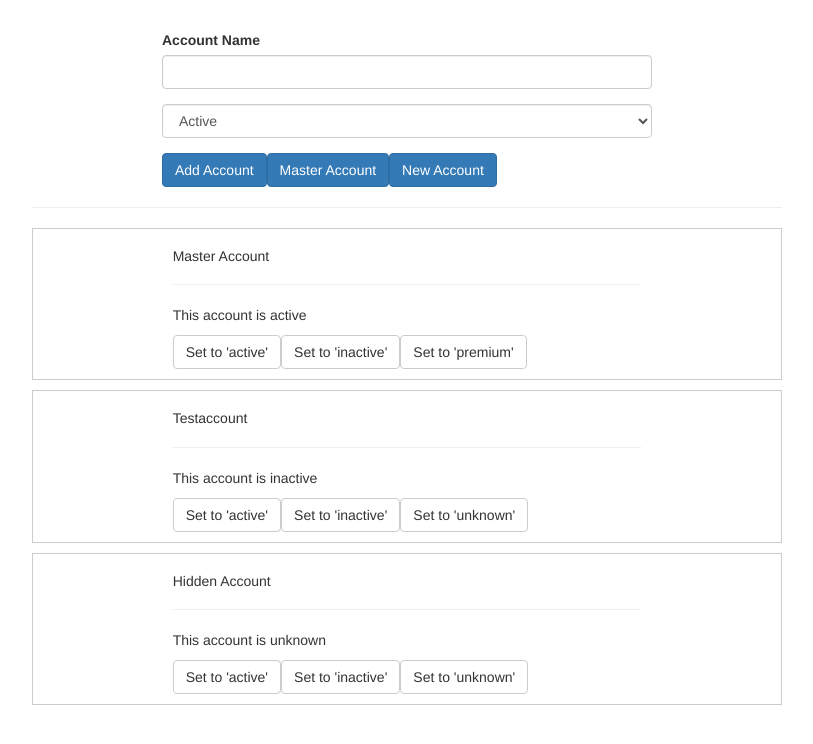
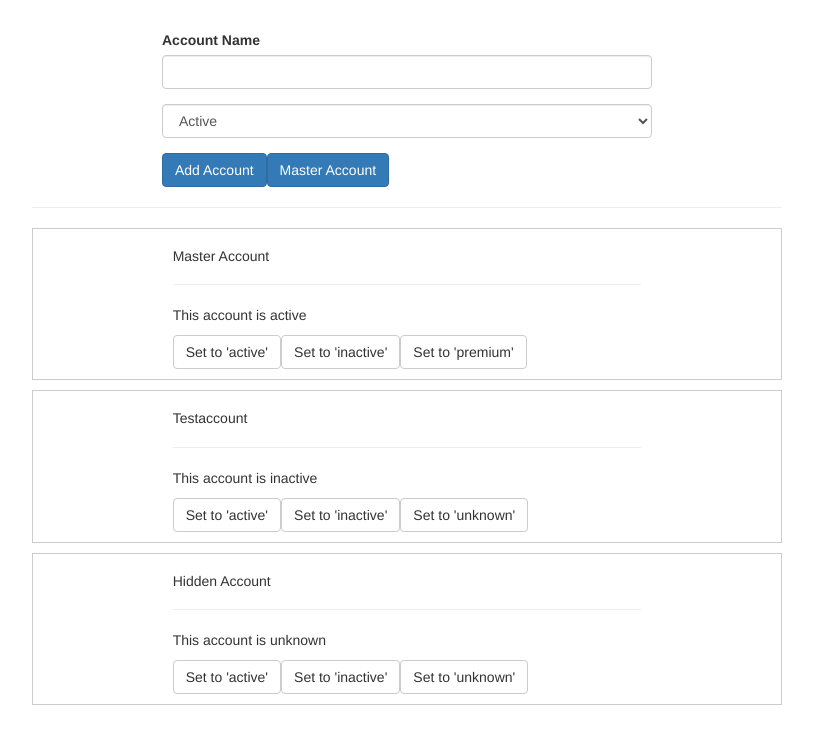
Before and after one commit to Meesha0708/servicesInAngular, an Angular app: page / in a window 1280 px wide. Shown: the top 744 px of the page, without its empty margins (233-1046 px from the left). Built offline with nearby package versions, Linux system fonts and the light colour scheme.

Commit message:
Feature1 new button removed

```diff
--- a/src/app/new-account/new-account.component.html
+++ b/src/app/new-account/new-account.component.html
@@ -25,10 +25,6 @@
       (click)="onCreateAccount(accountName.value, status.value)">
       Master Account
     </button>
-    <button
-      class="btn btn-primary"
-      (click)="onCreateAccount(accountName.value, status.value)">
-      New Account
-    </button>
+
   </div>
 </div>
```
